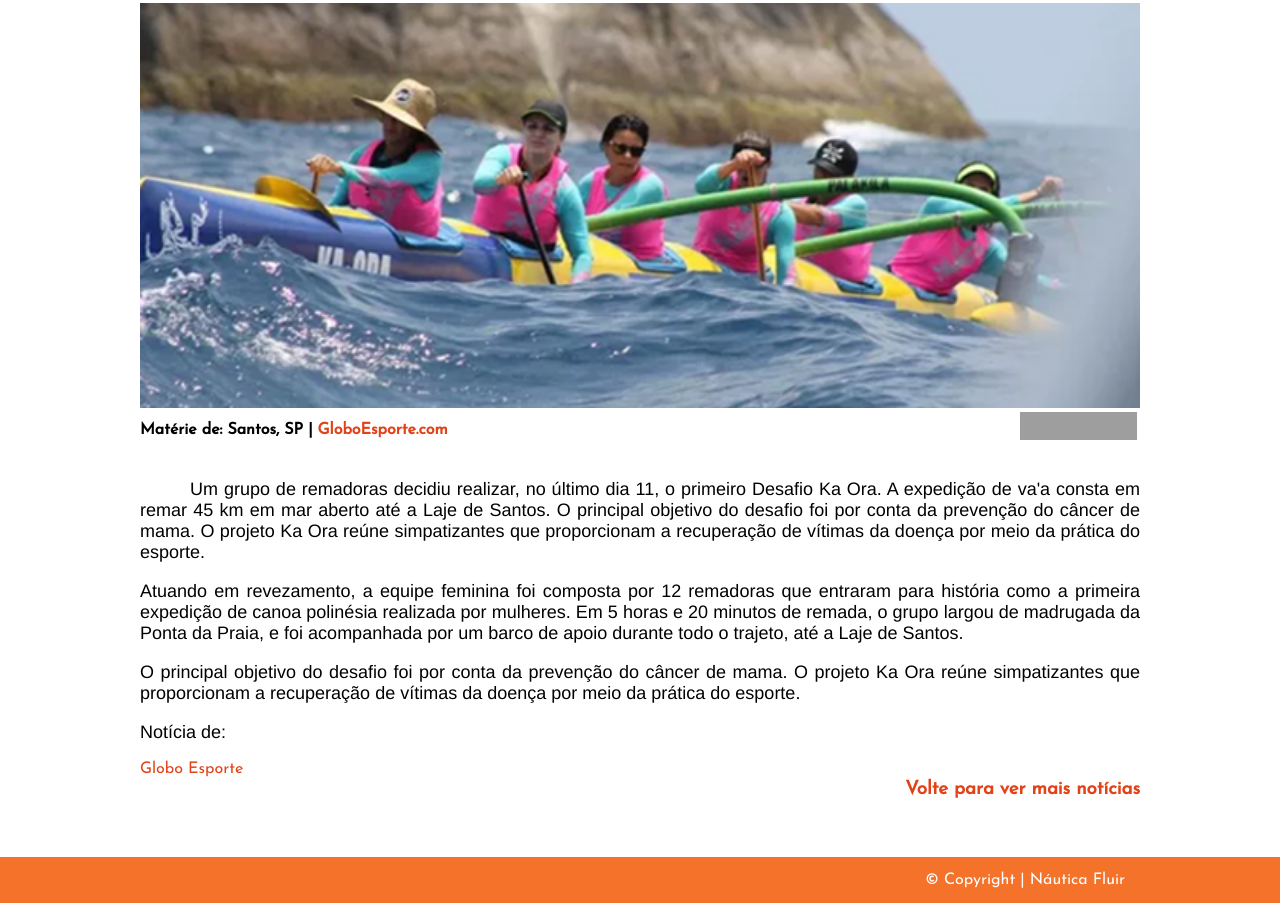
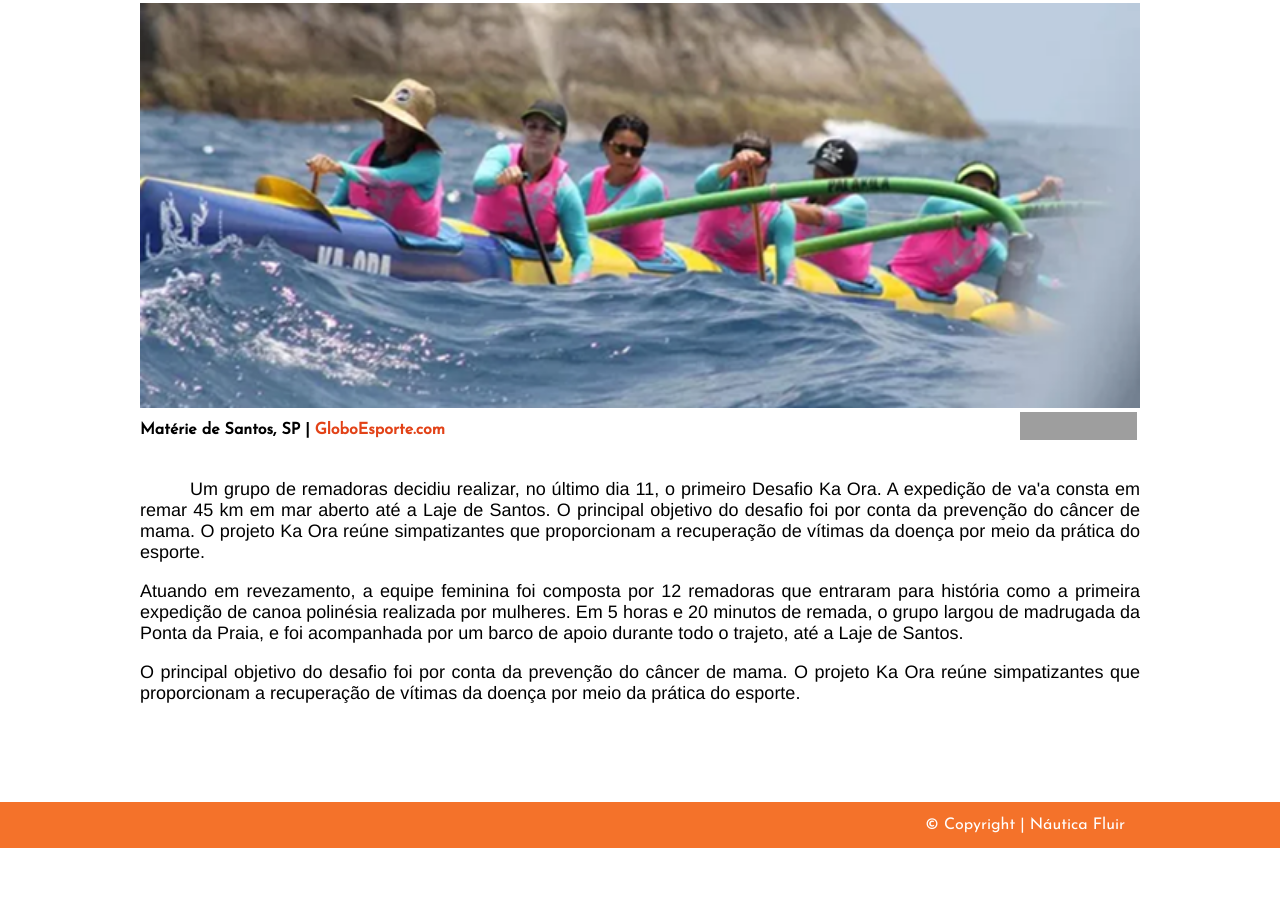
Before and after one commit to WeskleySantos/Nautica-Fluir, a plain HTML site: page n2.html in a window 1280 px wide. Shown: the part 368-1271 px from the top of the page. After the commit the page ends 1216 px from the top, so only its background shows below. Drawn offline with Linux system fonts and the light colour scheme; grey boxes are pictures that could not be loaded.

Commit message:
Update n2.html

```diff
--- a/n2.html
+++ b/n2.html
@@ -36,7 +36,7 @@
 		<img src="imagens/n2_06_18.png" alt="Podium">
 		<div class="box0">
 			<div class="autor">
-				<h4>Matérie de: Santos, SP | <a href="https://globoesporte.globo.com/sp/santos-e-regiao/corpo-em-acao/noticia/pela-primeira-vez-equipe-feminina-realiza-desafio-ka-ora-em-santos.ghtml">GloboEsporte.com </a></h4>
+				<h4>Matérie de Santos, SP | <a href="https://globoesporte.globo.com/sp/santos-e-regiao/corpo-em-acao/noticia/pela-primeira-vez-equipe-feminina-realiza-desafio-ka-ora-em-santos.ghtml">GloboEsporte.com </a></h4>
 			</div>
 			<div class="rd-social">
 				<iframe src="https://www.facebook.com/plugins/share_button.php?href=https%3A%2F%2Fwww.fluir.ml%2Fn2.html&layout=button&size=large&width=117&height=28&appId" width="117" height="28" style="border:none;overflow:hidden" scrolling="no" frameborder="0" allowTransparency="true" allow="encrypted-media"></iframe>
@@ -47,11 +47,6 @@
 		<p>Atuando em revezamento, a equipe feminina foi composta por 12 remadoras que entraram para história como a primeira expedição de canoa polinésia realizada por mulheres. Em 5 horas e 20 minutos de remada, o grupo largou de madrugada da Ponta da Praia, e foi acompanhada por um barco de apoio durante todo o trajeto, até a Laje de Santos.</p>
 
 		<p>O principal objetivo do desafio foi por conta da prevenção do câncer de mama. O projeto Ka Ora reúne simpatizantes que proporcionam a recuperação de vítimas da doença por meio da prática do esporte.</p>
-		<p>Notícia de:</p>
-		<a href="https://globoesporte.globo.com/sp/santos-e-regiao/corpo-em-acao/noticia/pela-primeira-vez-equipe-feminina-realiza-desafio-ka-ora-em-santos.ghtml">Globo Esporte</a>
-		<h3 class="data">
-			<a href="noticias.html">Volte para ver mais notícias</a>
-		</h3>
 	</div>
 
 	<div class="rodape">
```
